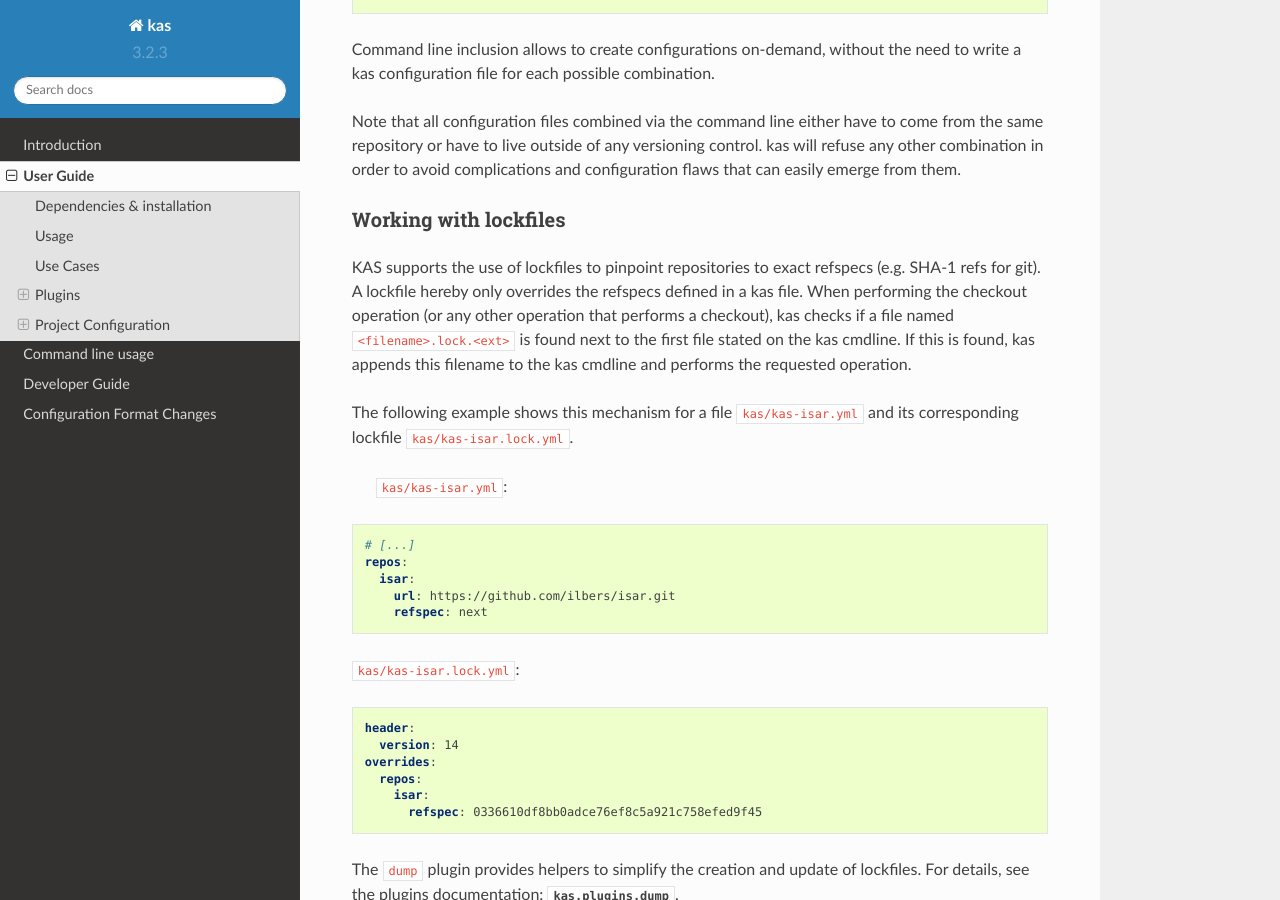
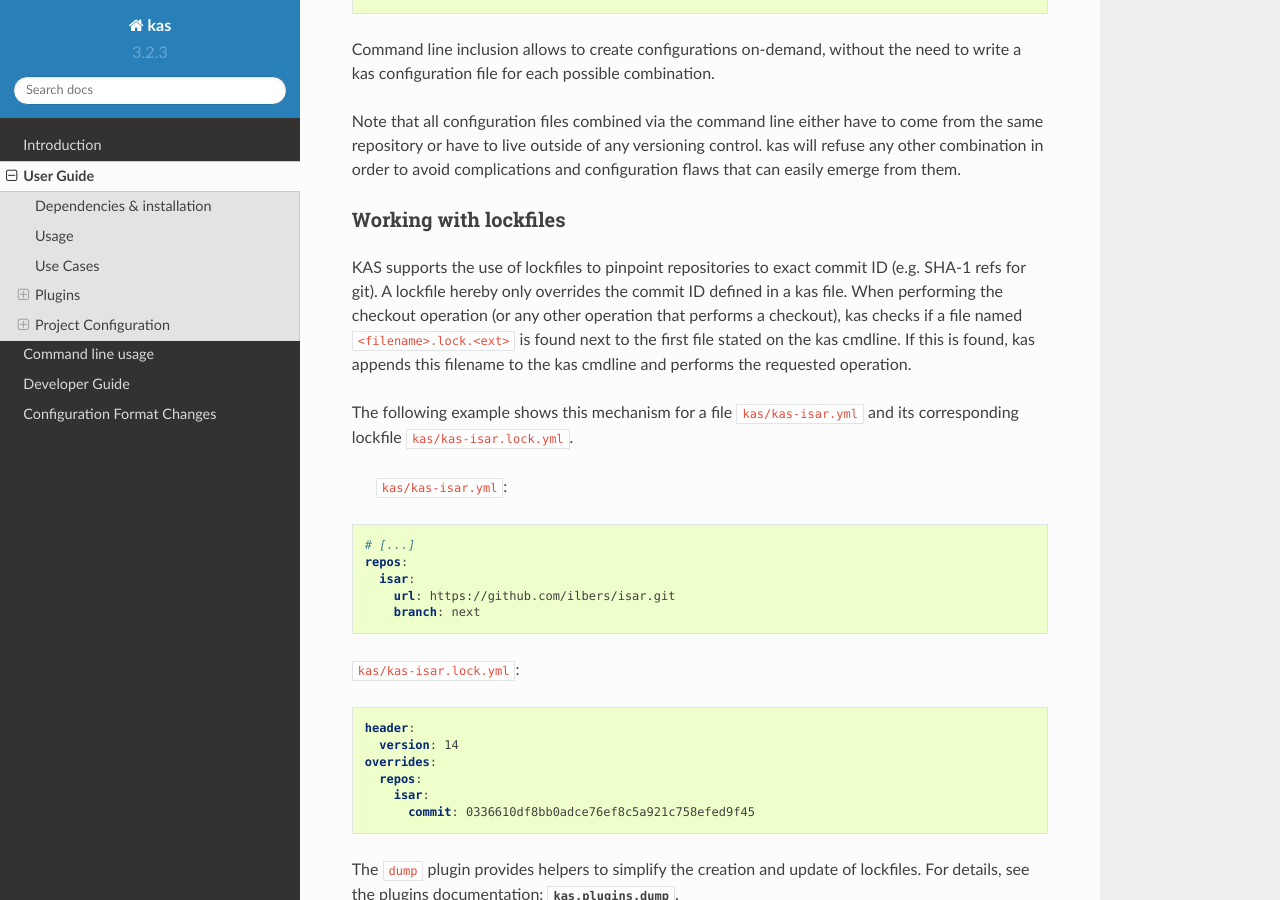
Before and after one commit to siemens/kas, a Sphinx documentation site: the page built from docs/userguide.rst, in a window 1280 px wide and 900 px high, scrolled down 5647 px. Built offline with Sphinx 7.4.7 and the Read the Docs theme 2.0.0, drawn with Linux system fonts in a browser that asks for light colours; some of the changed text lies outside the part shown.

Commit message:
docs: Update userguide to commit/branch, dropping refspec
Dropping all refspec references shall help new users on the right path
from the beginning.

Signed-off-by: Jan Kiszka <jan.kiszka@siemens.com>

```diff
--- a/docs/userguide.rst
+++ b/docs/userguide.rst
@@ -138,7 +138,7 @@ arguably easier to read, this documentation focuses on the YAML format.
       # bblayers.conf:
       poky:
         url: "https://git.yoctoproject.org/git/poky"
-        refspec: 89e6c98d92887913cadf06b2adb97f26cde4849b
+        commit: 89e6c98d92887913cadf06b2adb97f26cde4849b
         layers:
           meta:
           meta-poky:
@@ -218,7 +218,7 @@ It's also possible to include configuration files from other repos like this:
       meta-custom:
       meta-bsp-collection:
         url: "https://www.example.com/git/meta-bsp-collection"
-        refspec: 3f786850e387550fdab836ed7e6dc881de23001b
+        commit: 3f786850e387550fdab836ed7e6dc881de23001b
         layers:
           # Additional to the layers that are added from this repository
           # in the hw1/kas-hw-bsp1.yml, we add here an additional bsp
@@ -226,7 +226,7 @@ It's also possible to include configuration files from other repos like this:
           meta-custom-bsp:
       poky:
         url: "https://git.yoctoproject.org/git/poky"
-        refspec: 89e6c98d92887913cadf06b2adb97f26cde4849b
+        commit: 89e6c98d92887913cadf06b2adb97f26cde4849b
         layers:
           # If `kas-poky.yml` adds the `meta-yocto-bsp` layer and we
           # do not want it in our bblayers for this project, we can
@@ -276,8 +276,8 @@ configuration flaws that can easily emerge from them.
 Working with lockfiles
 ~~~~~~~~~~~~~~~~~~~~~~
 
-KAS supports the use of lockfiles to pinpoint repositories to exact refspecs
-(e.g. SHA-1 refs for git). A lockfile hereby only overrides the refspecs
+KAS supports the use of lockfiles to pinpoint repositories to exact commit ID
+(e.g. SHA-1 refs for git). A lockfile hereby only overrides the commit ID
 defined in a kas file. When performing the checkout operation (or any other
 operation that performs a checkout), kas checks if a file named
 ``<filename>.lock.<ext>`` is found next to the first file stated on the kas
@@ -295,7 +295,7 @@ and its corresponding lockfile ``kas/kas-isar.lock.yml``.
   repos:
     isar:
       url: https://github.com/ilbers/isar.git
-      refspec: next
+      branch: next
 
 ``kas/kas-isar.lock.yml``:
 
@@ -306,7 +306,7 @@ and its corresponding lockfile ``kas/kas-isar.lock.yml``.
   overrides:
     repos:
       isar:
-        refspec: 0336610df8bb0adce76ef8c5a921c758efed9f45
+        commit: 0336610df8bb0adce76ef8c5a921c758efed9f45
 
 The ``dump`` plugin provides helpers to simplify the creation and update
 of lockfiles. For details, see the plugins documentation: :mod:`kas.plugins.dump`.
@@ -357,7 +357,7 @@ Configuration reference
 * ``defaults``: dict [optional]
     This key can be used to set default values for various properties.
     This may help you to avoid repeating the same property assignment in
-    multiple places if, for example, you wish to use the same refspec for
+    multiple places if, for example, you wish to use the same branch for
     all repositories.
 
   * ``repos``: dict [optional]
@@ -366,8 +366,8 @@ Configuration reference
       overridden by setting the same property to a different value in a given
       repository.
 
-    * ``refspec``: string [optional]
-        Sets the default ``refspec`` property applied to all repositories that
+    * ``branch``: string [optional]
+        Sets the default ``branch`` property applied to all repositories that
         do not override this.
 
     * ``patches``: dict [optional]
@@ -433,10 +433,15 @@ Configuration reference
         The type of version control repository. The default value is ``git``
         and ``hg`` is also supported.
 
-    * ``refspec``: string [optional]
-        The refspec that should be used. If ``url`` was specified but no
-        ``refspec`` the revision you get depends on the defaults of the version
-        control system used.
+    * ``commit``: string [optional]
+        The commit ID (branch names, no symbolic refs, no tags) that should be
+        used. If ``url`` was specified but no ``commit`` and no ``branch``, the
+        revision you get depends on the defaults of the version control system
+        used.
+
+    * ``branch``: string [optional]
+        The upstream branch that should be tracked. If no ``commit`` was
+        specified, the head of the upstream is checked out.
 
     * ``path``: string [optional]
         The path where the repository is stored.
@@ -462,7 +467,7 @@ Configuration reference
               meta-foo:
                 url: https://github.com/bar/meta-foo.git
                 path: layers/meta-foo
-                refspec: master
+                branch: master
                 layers:
                   .:
                   contrib:
@@ -505,9 +510,9 @@ Configuration reference
     * ``<repo-id>``: dict [optional]
         Mapps to the ``<repo-id>`` entry.
 
-       * ``refspec``: string [optional]
-           Pinned refspec which overrides the ``refspec`` of the corresponding
-           repo. This refspec must be resolved (i.e. no branch or tag name).
+       * ``commit``: string [optional]
+           Pinned commit ID which overrides the ``commit`` of the corresponding
+           repo.
 
 * ``bblayers_conf_header``: dict [optional]
     This contains strings that should be added to the ``bblayers.conf`` before
```
